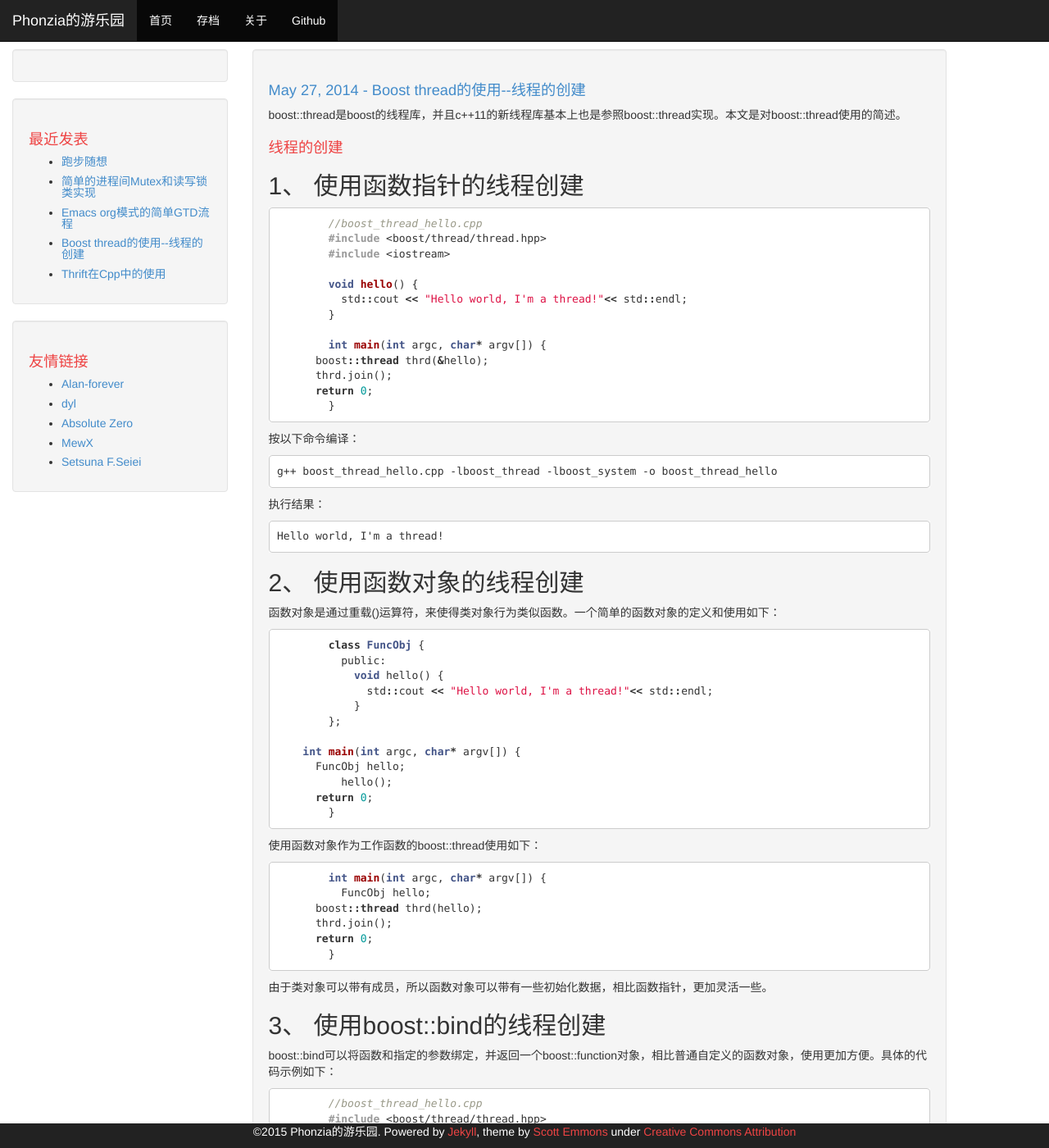
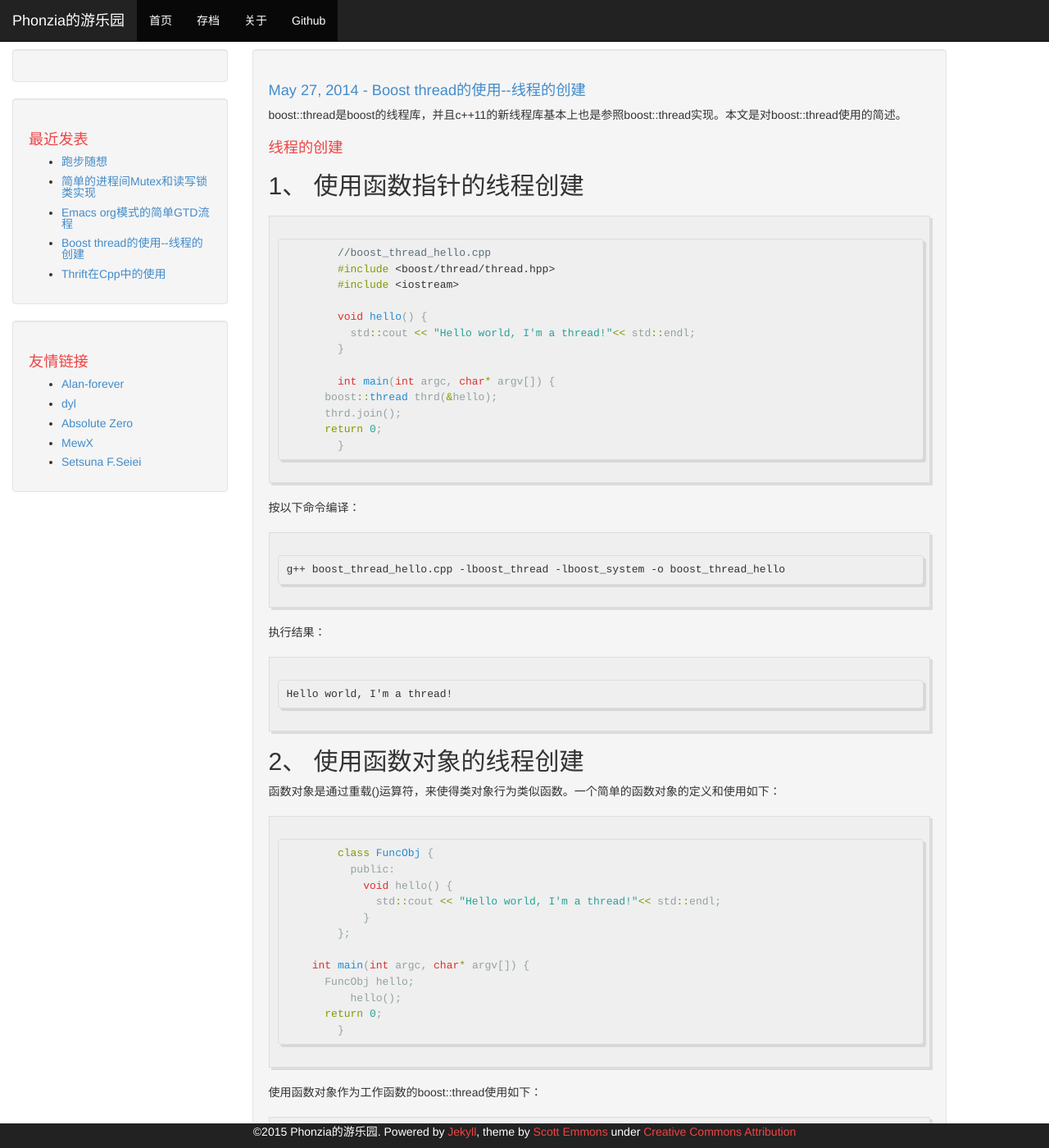
Before and after one commit to phonzia/old_blog, a Jekyll site: the page built from _posts/2014-05-27-Boost_thread.md, in a window 1280 px wide and 1400 px high. Shown: the whole window at 82% size. Built offline with Jekyll 4.4.1, drawn with Linux system fonts in a browser that asks for light colours; Markdown is read by kramdown in place of the engine named in the settings; comment, search, counter and statistics services are not loaded.

Commit message:
test new syntax.css

```diff
--- a/css/syntax.css
+++ b/css/syntax.css
@@ -1,60 +1,83 @@
-.highlight  { background: #ffffff; }
-.highlight .c { color: #999988; font-style: italic } /* Comment */
-.highlight .err { color: #a61717; background-color: #e3d2d2 } /* Error */
-.highlight .k { font-weight: bold } /* Keyword */
-.highlight .o { font-weight: bold } /* Operator */
-.highlight .cm { color: #999988; font-style: italic } /* Comment.Multiline */
-.highlight .cp { color: #999999; font-weight: bold } /* Comment.Preproc */
-.highlight .c1 { color: #999988; font-style: italic } /* Comment.Single */
-.highlight .cs { color: #999999; font-weight: bold; font-style: italic } /* Comment.Special */
-.highlight .gd { color: #000000; background-color: #ffdddd } /* Generic.Deleted */
-.highlight .gd .x { color: #000000; background-color: #ffaaaa } /* Generic.Deleted.Specific */
-.highlight .ge { font-style: italic } /* Generic.Emph */
-.highlight .gr { color: #aa0000 } /* Generic.Error */
-.highlight .gh { color: #999999 } /* Generic.Heading */
-.highlight .gi { color: #000000; background-color: #ddffdd } /* Generic.Inserted */
-.highlight .gi .x { color: #000000; background-color: #aaffaa } /* Generic.Inserted.Specific */
-.highlight .go { color: #888888 } /* Generic.Output */
-.highlight .gp { color: #555555 } /* Generic.Prompt */
-.highlight .gs { font-weight: bold } /* Generic.Strong */
-.highlight .gu { color: #aaaaaa } /* Generic.Subheading */
-.highlight .gt { color: #aa0000 } /* Generic.Traceback */
-.highlight .kc { font-weight: bold } /* Keyword.Constant */
-.highlight .kd { font-weight: bold } /* Keyword.Declaration */
-.highlight .kp { font-weight: bold } /* Keyword.Pseudo */
-.highlight .kr { font-weight: bold } /* Keyword.Reserved */
-.highlight .kt { color: #445588; font-weight: bold } /* Keyword.Type */
-.highlight .m { color: #009999 } /* Literal.Number */
-.highlight .s { color: #d14 } /* Literal.String */
-.highlight .na { color: #008080 } /* Name.Attribute */
-.highlight .nb { color: #0086B3 } /* Name.Builtin */
-.highlight .nc { color: #445588; font-weight: bold } /* Name.Class */
-.highlight .no { color: #008080 } /* Name.Constant */
-.highlight .ni { color: #800080 } /* Name.Entity */
-.highlight .ne { color: #990000; font-weight: bold } /* Name.Exception */
-.highlight .nf { color: #990000; font-weight: bold } /* Name.Function */
-.highlight .nn { color: #555555 } /* Name.Namespace */
-.highlight .nt { color: #000080 } /* Name.Tag */
-.highlight .nv { color: #008080 } /* Name.Variable */
-.highlight .ow { font-weight: bold } /* Operator.Word */
-.highlight .w { color: #bbbbbb } /* Text.Whitespace */
-.highlight .mf { color: #009999 } /* Literal.Number.Float */
-.highlight .mh { color: #009999 } /* Literal.Number.Hex */
-.highlight .mi { color: #009999 } /* Literal.Number.Integer */
-.highlight .mo { color: #009999 } /* Literal.Number.Oct */
-.highlight .sb { color: #d14 } /* Literal.String.Backtick */
-.highlight .sc { color: #d14 } /* Literal.String.Char */
-.highlight .sd { color: #d14 } /* Literal.String.Doc */
-.highlight .s2 { color: #d14 } /* Literal.String.Double */
-.highlight .se { color: #d14 } /* Literal.String.Escape */
-.highlight .sh { color: #d14 } /* Literal.String.Heredoc */
-.highlight .si { color: #d14 } /* Literal.String.Interpol */
-.highlight .sx { color: #d14 } /* Literal.String.Other */
-.highlight .sr { color: #009926 } /* Literal.String.Regex */
-.highlight .s1 { color: #d14 } /* Literal.String.Single */
-.highlight .ss { color: #990073 } /* Literal.String.Symbol */
-.highlight .bp { color: #999999 } /* Name.Builtin.Pseudo */
-.highlight .vc { color: #008080 } /* Name.Variable.Class */
-.highlight .vg { color: #008080 } /* Name.Variable.Global */
-.highlight .vi { color: #008080 } /* Name.Variable.Instance */
-.highlight .il { color: #009999 } /* Literal.Number.Integer.Long */
+.highlight {
+    background-color: #efefef;
+    padding: 7px 7px 7px 10px;
+    border: 1px solid #ddd;
+    -moz-box-shadow: 3px 3px rgba(0,0,0,0.1);
+    -webkit-box-shadow: 3px 3px rgba(0,0,0,0.1);
+    box-shadow: 3px 3px rgba(0,0,0,0.1);
+    margin: 20px 0 20px 0;
+    overflow: hidden;
+}
+
+code {
+    font-family:'Bitstream Vera Sans Mono','Courier', monospace;
+}
+
+.highlight .c { color: #586E75 } /* Comment */
+.highlight .err { color: #93A1A1 } /* Error */
+.highlight .g { color: #93A1A1 } /* Generic */
+.highlight .k { color: #859900 } /* Keyword */
+.highlight .l { color: #93A1A1 } /* Literal */
+.highlight .n { color: #93A1A1 } /* Name */
+.highlight .o { color: #859900 } /* Operator */
+.highlight .x { color: #CB4B16 } /* Other */
+.highlight .p { color: #93A1A1 } /* Punctuation */
+.highlight .cm { color: #586E75 } /* Comment.Multiline */
+.highlight .cp { color: #859900 } /* Comment.Preproc */
+.highlight .c1 { color: #586E75 } /* Comment.Single */
+.highlight .cs { color: #859900 } /* Comment.Special */
+.highlight .gd { color: #2AA198 } /* Generic.Deleted */
+.highlight .ge { color: #93A1A1; font-style: italic } /* Generic.Emph */
+.highlight .gr { color: #DC322F } /* Generic.Error */
+.highlight .gh { color: #CB4B16 } /* Generic.Heading */
+.highlight .gi { color: #859900 } /* Generic.Inserted */
+.highlight .go { color: #93A1A1 } /* Generic.Output */
+.highlight .gp { color: #93A1A1 } /* Generic.Prompt */
+.highlight .gs { color: #93A1A1; font-weight: bold } /* Generic.Strong */
+.highlight .gu { color: #CB4B16 } /* Generic.Subheading */
+.highlight .gt { color: #93A1A1 } /* Generic.Traceback */
+.highlight .kc { color: #CB4B16 } /* Keyword.Constant */
+.highlight .kd { color: #268BD2 } /* Keyword.Declaration */
+.highlight .kn { color: #859900 } /* Keyword.Namespace */
+.highlight .kp { color: #859900 } /* Keyword.Pseudo */
+.highlight .kr { color: #268BD2 } /* Keyword.Reserved */
+.highlight .kt { color: #DC322F } /* Keyword.Type */
+.highlight .ld { color: #93A1A1 } /* Literal.Date */
+.highlight .m { color: #2AA198 } /* Literal.Number */
+.highlight .s { color: #2AA198 } /* Literal.String */
+.highlight .na { color: #93A1A1 } /* Name.Attribute */
+.highlight .nb { color: #B58900 } /* Name.Builtin */
+.highlight .nc { color: #268BD2 } /* Name.Class */
+.highlight .no { color: #CB4B16 } /* Name.Constant */
+.highlight .nd { color: #268BD2 } /* Name.Decorator */
+.highlight .ni { color: #CB4B16 } /* Name.Entity */
+.highlight .ne { color: #CB4B16 } /* Name.Exception */
+.highlight .nf { color: #268BD2 } /* Name.Function */
+.highlight .nl { color: #93A1A1 } /* Name.Label */
+.highlight .nn { color: #93A1A1 } /* Name.Namespace */
+.highlight .nx { color: #555 } /* Name.Other */
+.highlight .py { color: #93A1A1 } /* Name.Property */
+.highlight .nt { color: #268BD2 } /* Name.Tag */
+.highlight .nv { color: #268BD2 } /* Name.Variable */
+.highlight .ow { color: #859900 } /* Operator.Word */
+.highlight .w { color: #93A1A1 } /* Text.Whitespace */
+.highlight .mf { color: #2AA198 } /* Literal.Number.Float */
+.highlight .mh { color: #2AA198 } /* Literal.Number.Hex */
+.highlight .mi { color: #2AA198 } /* Literal.Number.Integer */
+.highlight .mo { color: #2AA198 } /* Literal.Number.Oct */
+.highlight .sb { color: #586E75 } /* Literal.String.Backtick */
+.highlight .sc { color: #2AA198 } /* Literal.String.Char */
+.highlight .sd { color: #93A1A1 } /* Literal.String.Doc */
+.highlight .s2 { color: #2AA198 } /* Literal.String.Double */
+.highlight .se { color: #CB4B16 } /* Literal.String.Escape */
+.highlight .sh { color: #93A1A1 } /* Literal.String.Heredoc */
+.highlight .si { color: #2AA198 } /* Literal.String.Interpol */
+.highlight .sx { color: #2AA198 } /* Literal.String.Other */
+.highlight .sr { color: #DC322F } /* Literal.String.Regex */
+.highlight .s1 { color: #2AA198 } /* Literal.String.Single */
+.highlight .ss { color: #2AA198 } /* Literal.String.Symbol */
+.highlight .bp { color: #268BD2 } /* Name.Builtin.Pseudo */
+.highlight .vc { color: #268BD2 } /* Name.Variable.Class */
+.highlight .vg { color: #268BD2 } /* Name.Variable.Global */
+.highlight .vi { color: #268BD2 } /* Name.Variable.Instance */
+.highlight .il { color: #2AA198 } /* Literal.Number.Integer.Long */
```
